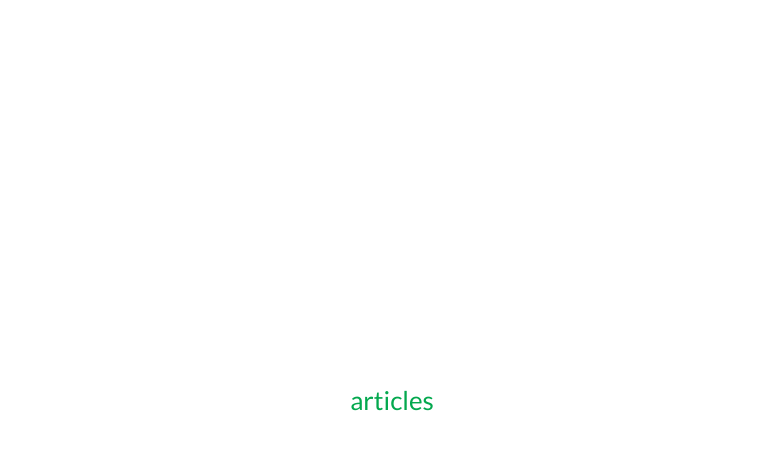
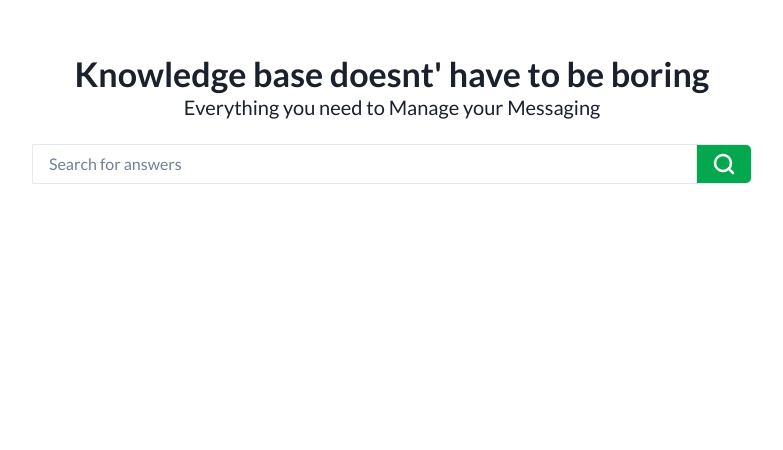
Before and after one commit to Syammed2429/knowledge-base, a React (Create React App) app: page / in a window 1280 px wide. Shown: the top 450 px of the page, without its empty margins (248-1031 px from the left). Built offline with nearby package versions, Linux system fonts and the light colour scheme.

Commit message:
implemented the navbar

```diff
--- a/src/App.tsx
+++ b/src/App.tsx
@@ -1,28 +1,13 @@
 import React from 'react';
 // import logo from './logo.svg';
 import './App.scss';
+import { Routers } from './components/Routers/Routers';
 
 function App() {
   return (
-    <div className="App">
-      <header className="App-header">
-        {/* <img src={logo} className="App-logo" alt="logo" />
-        <p> */}
-        {/* Edit <code>src/App.tsx</code> and save to reload.
-        </p> */}
-        {/* <a
-          className="App-link"
-          href="https://reactjs.org"
-          target="_blank"
-          rel="noopener noreferrer"
-        > */}
-        <p>
-          articles
-
-        </p>
-        {/* </a> */}
-      </header>
-    </div>
+    <div >
+      <Routers />
+    </div >
   );
 }
 
--- /dev/null
+++ b/src/components/Navbar/Navbar.tsx
@@ -0,0 +1,46 @@
+import { Box, Image, Input, InputGroup, InputRightAddon, Text } from "@chakra-ui/react";
+import { FC } from "react";
+import searchIcon from '../../assets/icons/search.svg'
+
+export const Navbar: FC = () => {
+    return (
+        <>
+            <Box
+                display={'flex'}
+                justifyContent='center'
+                flexDirection='column'
+                alignItems='center'
+                mt='54px'
+            >
+
+                <Text
+                    fontSize='34px'
+                    fontWeight={700}
+                    lineHeight='40.8px'
+                >Knowledge base doesnt' have to be boring</Text>
+                <Text
+                    fontSize='20px'
+                    fontWeight={400}
+                    lineHeight='24px'
+                >Everything you need to Manage your Messaging</Text>
+                <InputGroup
+                    w='720px'
+                    h='60px'
+                    mt='25'
+                >
+                    <Input
+                        borderRadius='1px'
+                        type="text"
+                        placeholder="Search for answers"
+                    />
+                    <InputRightAddon
+                        bg='#03a84e'
+                    >
+                        <Image src={searchIcon} />
+                    </InputRightAddon>
+
+                </InputGroup>
+            </Box>
+        </>
+    );
+}
--- /dev/null
+++ b/src/components/Routers/Routers.tsx
@@ -0,0 +1,9 @@
+import { Navbar } from "../Navbar/Navbar";
+
+export const Routers = () => {
+    return (
+        <>
+            <Navbar />
+        </>
+    );
+}
```
